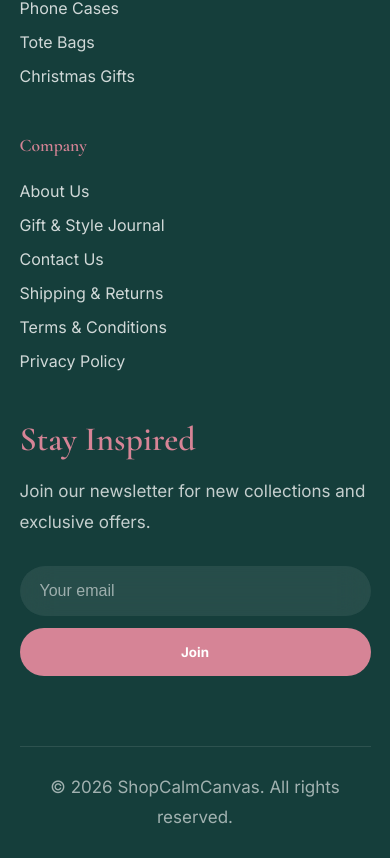
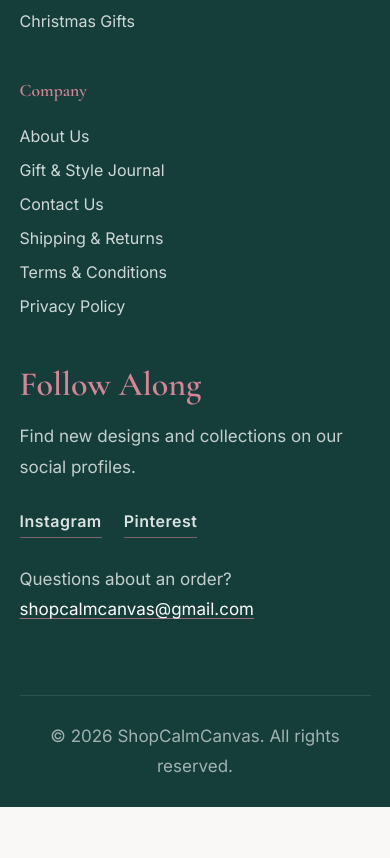
Before and after one commit to Noorinshafa/calm-canvas, a React (Vite) app: page / in a window 390 px wide. Shown: the part 8660-9518 px from the top of the page. After the commit the page ends 9467 px from the top, so only its background shows below. Built offline with nearby package versions, Linux system fonts and the light colour scheme; no server answers.

Commit message:
Show footer on every page, fix tablet menu clipping, replace dead newsletter box with social links, add also-written-as line to About

```diff
--- a/src/App.jsx
+++ b/src/App.jsx
@@ -67,7 +67,6 @@
       <ShopCategories />
       <WhyCalmCanvas />
       <ParallaxBanner />
-      <Footer />
     </>
   );
 }
@@ -252,6 +251,13 @@
 
       </Routes>
 
+      {/* One footer for every page, so the shipping, returns, terms,
+          privacy and contact links are always one tap away. It sits inside
+          the Suspense boundary on purpose: while a page's code is loading
+          only the spinner shows, and the footer appears together with the
+          page instead of jumping down when the page arrives. */}
+      <Footer />
+
       </Suspense>
 
     </div>
--- a/src/components/layout/Navbar.jsx
+++ b/src/components/layout/Navbar.jsx
@@ -83,9 +83,10 @@
           to="/"
           className="navbar-logo"
         >
+          {/* Decorative: the brand name is written out next to it. */}
           <img
             src="/logo.png"
-            alt="ShopCalmCanvas"
+            alt=""
             width="68"
             height="68"
           />
--- a/src/components/sections/Footer.jsx
+++ b/src/components/sections/Footer.jsx
@@ -1,6 +1,6 @@
 import "../../styles/footer.css";
 import { Link } from "react-router-dom";
-import { SOCIAL_LINKS } from "../../config/site";
+import { SOCIAL_LINKS, CONTACT_EMAIL } from "../../config/site";
 
 // "https://www.instagram.com/shopcalmcanvas/" -> "Instagram"
 function socialLabel(url) {
@@ -25,21 +25,6 @@
             Premium print-on-demand products
             designed to inspire creativity.
           </p>
-
-          {SOCIAL_LINKS.length > 0 && (
-            <nav className="footer-social" aria-label="Social media">
-              {SOCIAL_LINKS.map((url) => (
-                <a
-                  key={url}
-                  href={url}
-                  target="_blank"
-                  rel="me noopener noreferrer"
-                >
-                  {socialLabel(url)}
-                </a>
-              ))}
-            </nav>
-          )}
 
         </div>
 
@@ -100,48 +85,36 @@
 </div>
 
 
-        {/* NEWSLETTER */}
+        {/* FOLLOW */}
 
-        <div className="footer-newsletter">
+        <div className="footer-follow">
 
-          <h3>Stay Inspired</h3>
+          <h3>Follow Along</h3>
 
           <p>
-            Join our newsletter for new
-            collections and exclusive offers.
+            Find new designs and collections
+            on our social profiles.
           </p>
 
-          {/* NOTE: this is not yet wired to an email/CRM service -- see
-              LAUNCH-AUDIT.md (requirement 16) for what's needed before this
-              can actually deliver a submitted address anywhere. Left as a
-              properly labelled, keyboard-accessible form in the meantime,
-              rather than faking a "subscribed" response with nowhere for
-              the email to go. */}
-          <form
-            className="newsletter-box"
-            onSubmit={(e) => e.preventDefault()}
-          >
+          {SOCIAL_LINKS.length > 0 && (
+            <nav className="footer-social" aria-label="Social media">
+              {SOCIAL_LINKS.map((url) => (
+                <a
+                  key={url}
+                  href={url}
+                  target="_blank"
+                  rel="me noopener noreferrer"
+                >
+                  {socialLabel(url)}
+                </a>
+              ))}
+            </nav>
+          )}
 
-            <label htmlFor="newsletter-email" className="sr-only">
-              Email address
-            </label>
-
-            <input
-              id="newsletter-email"
-              name="email"
-              type="email"
-              placeholder="Your email"
-              autoComplete="email"
-              required
-            />
-
-            <button type="submit">
-
-              Join
-
-            </button>
-
-          </form>
+          <p className="footer-contact">
+            Questions about an order?{" "}
+            <a href={`mailto:${CONTACT_EMAIL}`}>{CONTACT_EMAIL}</a>
+          </p>
 
         </div>
 
--- a/src/config/site.js
+++ b/src/config/site.js
@@ -269,7 +269,7 @@
   {
     heading: "What ShopCalmCanvas is",
     paragraphs: [
-      "ShopCalmCanvas is an online store for artwork-led everyday pieces: hoodies, sweatshirts, T-shirts, tote bags, phone cases and mugs. Our designs lean toward calm and thoughtful: soft watercolor florals, quiet illustrations, cozy seasonal scenes and a few playful surprises.",
+      "ShopCalmCanvas (also written as Calm Canvas) is an online store for artwork-led everyday pieces: hoodies, sweatshirts, T-shirts, tote bags, phone cases and mugs. Our designs lean toward calm and thoughtful: soft watercolor florals, quiet illustrations, cozy seasonal scenes and a few playful surprises.",
     ],
   },
   {
--- a/src/styles/footer.css
+++ b/src/styles/footer.css
@@ -141,10 +141,10 @@
 
 
 /*=====================================================
-                NEWSLETTER
+                FOLLOW
 =====================================================*/
 
-.footer-newsletter h3{
+.footer-follow h3{
 
     color:#D68496;
 
@@ -152,87 +152,41 @@
 
 }
 
-.footer-newsletter p{
+.footer-follow p{
 
     color:rgba(255,255,255,.75);
 
     line-height:1.8;
 
-    margin-bottom:28px;
+    max-width:380px;
 
 }
 
-.newsletter-box{
+.footer-follow .footer-social{
 
-    display:flex;
-
-    gap:12px;
+    margin:22px 0 26px;
 
 }
 
-.newsletter-box input:focus-visible{
+.footer-contact a{
 
-    outline:2px solid #F8F5EF;
+    color:#fff;
 
-    outline-offset:2px;
+    text-decoration:underline;
+
+    text-decoration-color:rgba(214,132,150,.7);
+
+    text-underline-offset:3px;
+
+    overflow-wrap:anywhere;
 
 }
 
-.newsletter-box input{
+.footer-contact a:hover,
 
-    flex:1;
+.footer-contact a:focus-visible{
 
-    padding:16px 20px;
-
-    border:none;
-
-    outline:none;
-
-    border-radius:50px;
-
-    background:rgba(255,255,255,.08);
-
-    backdrop-filter:blur(16px);
-
-    color:white;
-
-    font-size:1rem;
-
-}
-
-.newsletter-box input::placeholder{
-
-    color:rgba(255,255,255,.55);
-
-}
-
-.newsletter-box button{
-
-    padding:16px 30px;
-
-    border:none;
-
-    border-radius:50px;
-
-    background:#D68496;
-
-    color:white;
-
-    cursor:pointer;
-
-    font-weight:700;
-
-    transition:.35s;
-
-}
-
-.newsletter-box button:hover{
-
-    background:white;
-
-    color:#153E3B;
-
-    transform:translateY(-3px);
+    color:#D68496;
 
 }
 
@@ -290,18 +244,6 @@
 
 }
 
-.newsletter-box{
-
-flex-direction:column;
-
-}
-
-.newsletter-box button{
-
-width:100%;
-
-}
-
 .footer-brand h2{
 
 font-size:2.2rem;
--- a/src/styles/navbar.css
+++ b/src/styles/navbar.css
@@ -548,10 +548,12 @@
 
 
 /* ========================================
-   MOBILE
+   TABLET AND MOBILE
+   Below 1280px the row of links no longer fits beside the logo, so the menu
+   button is used instead.
 ======================================== */
 
-@media (max-width: 850px) {
+@media (max-width: 1279px) {
 
   .navbar-links {
     display: none;
@@ -634,18 +636,3 @@
   }
 
 }
-
-/* ========================================
-   LAPTOP / TABLET LANDSCAPE
-   The desktop links and the longer brand name share one row here, so the
-   brand is a little smaller until there is room for the full size (1280px+).
-======================================== */
-
-@media (min-width: 851px) and (max-width: 1279px) {
-
-  .navbar-brand h2,
-  .navbar-brand .brand-name {
-    font-size: 1.45rem;
-  }
-
-}
```
